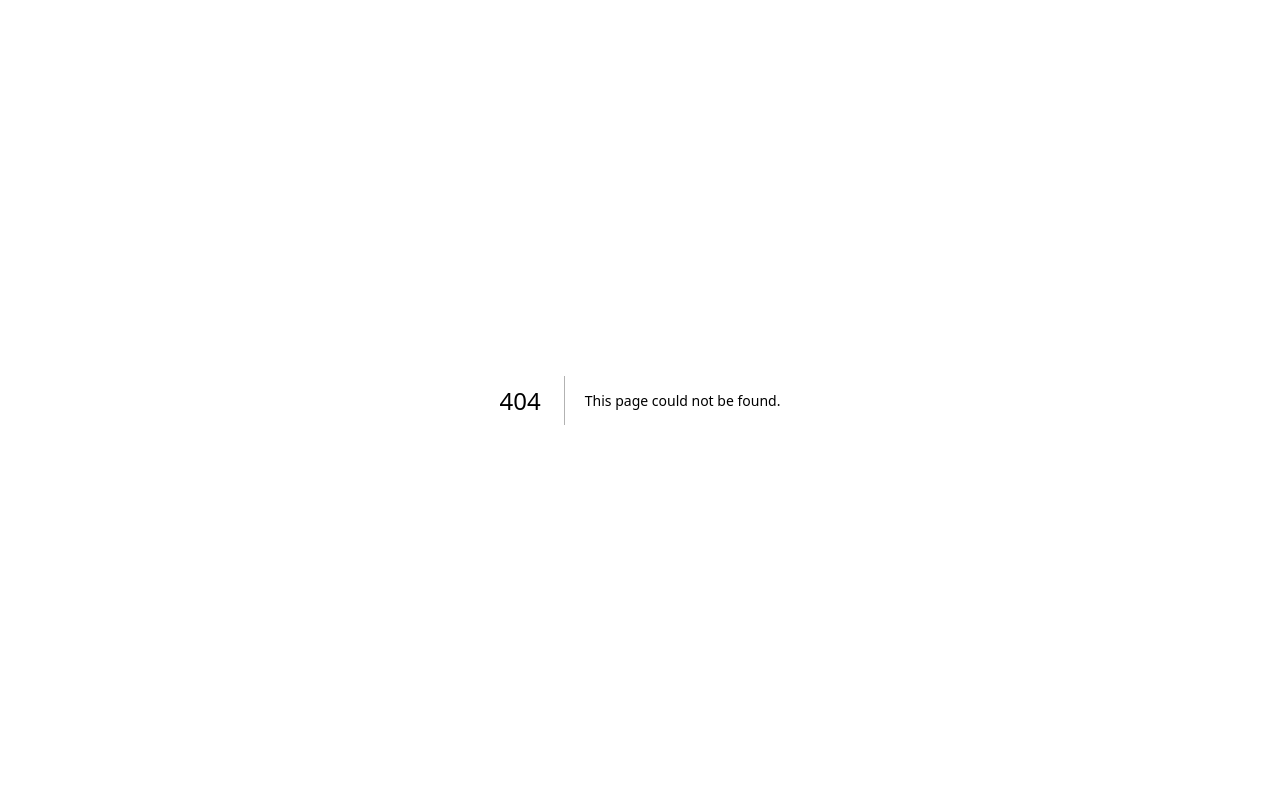
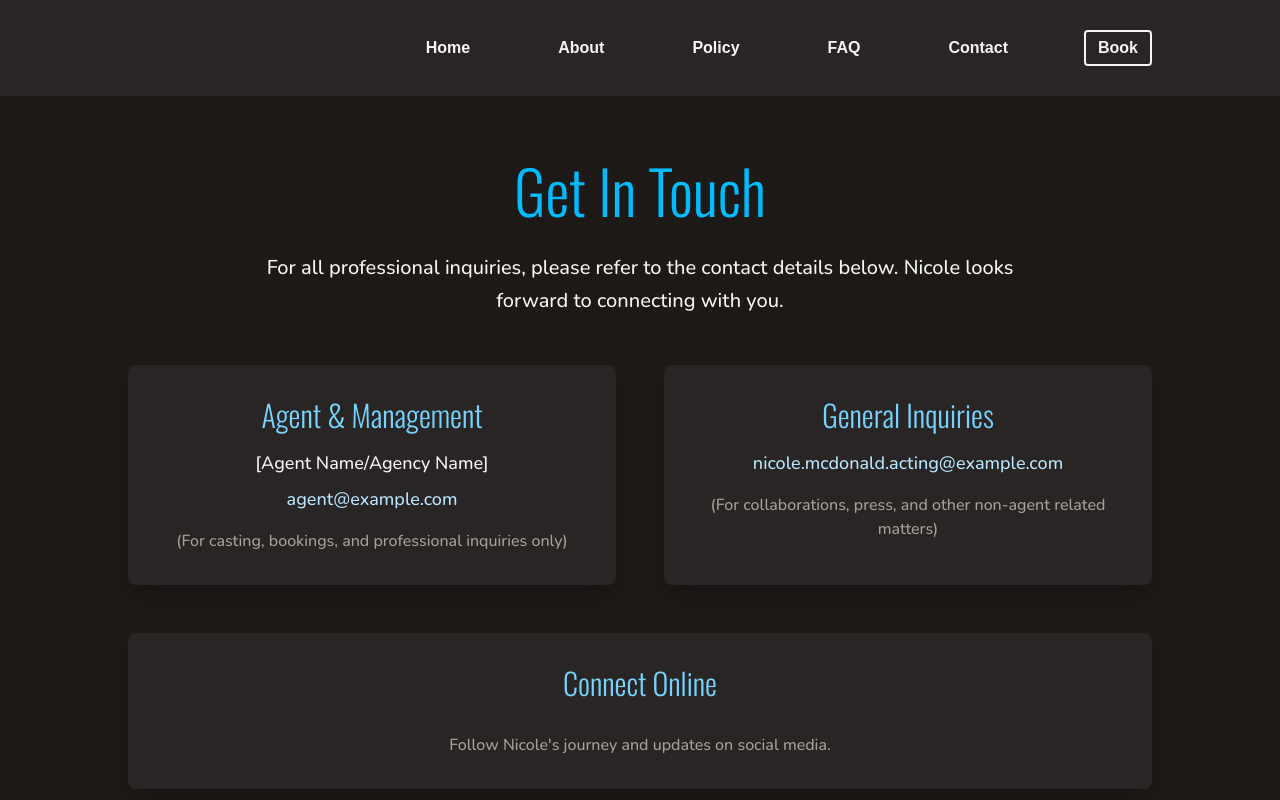
Before and after one commit to kalandjl/acting-tutor-service, a Next.js app: page /contact in a window 1280 px wide. Before the commit this address had no page. Shown: the top 800 px of the page. Built offline with nearby package versions, Linux system fonts and the light colour scheme.

Commit message:
more style changes

```diff
--- a/app/book/page.tsx
+++ b/app/book/page.tsx
@@ -107,6 +107,7 @@ const App = () => {
               Ready to take the next step? Fill out the form below to schedule your personalized coaching session with Nicole.
             </p>
           </div>
+          <ActionArrow />
         </section>
 
         {/* Section 2: Booking Form */}
--- /dev/null
+++ b/app/contact/page.tsx
@@ -0,0 +1,162 @@
+"use client"; // This directive is essential for Framer Motion
+
+import { motion } from "framer-motion";
+import { FC } from "react";
+import Link from "next/link";
+import Layout from "@/components/Layout";
+import { nunito, oswald } from "@/app/fonts"; // Assuming these are your primary fonts
+
+interface Props {}
+
+const ContactPage: FC<Props> = () => {
+    // Animation variants for Framer Motion
+    const pageVariants = {
+        hidden: { opacity: 0, y: 20 },
+        visible: {
+            opacity: 1,
+            y: 0,
+            transition: {
+                duration: 0.6,
+                ease: "easeOut",
+                staggerChildren: 0.15, // Animate sections with a slight delay
+            },
+        },
+    };
+
+    const itemVariants = {
+        hidden: { opacity: 0, y: 20 },
+        visible: { opacity: 1, y: 0 },
+    };
+
+    return (
+        <Layout navColor="stone-800">
+            {/* Ensure navColor uses full Tailwind class */}
+            <>
+                <motion.section
+                    className="min-h-screen bg-stone-900 text-stone-100 py-16 px-4 md:px-8 lg:px-16 flex flex-col items-center justify-center"
+                    variants={pageVariants}
+                    initial="hidden"
+                    animate="visible"
+                >
+                    <motion.h1
+                        className={`${oswald.className} text-5xl md:text-6xl font-bold mb-8 text-center text-sky-400`}
+                        variants={itemVariants}
+                    >
+                        Get In Touch
+                    </motion.h1>
+
+                    <motion.p
+                        className={`${nunito.className} text-lg md:text-xl text-center max-w-3xl mb-12 leading-relaxed`}
+                        variants={itemVariants}
+                    >
+                        For all professional inquiries, please refer to the contact details below. Nicole looks forward to connecting with you.
+                    </motion.p>
+
+                    <div className="grid grid-cols-1 md:grid-cols-2 gap-12 max-w-5xl w-full">
+                        {/* Agent/Management Section */}
+                        <motion.div
+                            className="bg-stone-800 p-8 rounded-lg shadow-xl flex flex-col items-center text-center"
+                            variants={itemVariants}
+                        >
+                            <h2 className={`${oswald.className} text-3xl font-bold mb-4 text-sky-300`}>
+                                Agent & Management
+                            </h2>
+                            <p className={`${nunito.className} text-lg mb-2`}>
+                                [Agent Name/Agency Name]
+                            </p>
+                            <p className={`${nunito.className} text-lg mb-4`}>
+                                <Link href="mailto:agent@example.com" className="text-sky-200 hover:text-sky-400 transition-colors duration-200">
+                                    agent@example.com
+                                </Link>
+                            </p>
+                            <p className={`${nunito.className} text-md text-stone-400`}>
+                                (For casting, bookings, and professional inquiries only)
+                            </p>
+                        </motion.div>
+
+                        {/* General Inquiries Section */}
+                        <motion.div
+                            className="bg-stone-800 p-8 rounded-lg shadow-xl flex flex-col items-center text-center"
+                            variants={itemVariants}
+                        >
+                            <h2 className={`${oswald.className} text-3xl font-bold mb-4 text-sky-300`}>
+                                General Inquiries
+                            </h2>
+                            <p className={`${nunito.className} text-lg mb-4`}>
+                                <a href="mailto:nicole.mcdonald.acting@example.com" className="text-sky-200 hover:text-sky-400 transition-colors duration-200">
+                                    nicole.mcdonald.acting@example.com
+                                </a>
+                            </p>
+                            <p className={`${nunito.className} text-md text-stone-400`}>
+                                (For collaborations, press, and other non-agent related matters)
+                            </p>
+                        </motion.div>
+
+                        {/* Social Media Section */}
+                        <motion.div
+                            className="md:col-span-2 bg-stone-800 p-8 rounded-lg shadow-xl flex flex-col items-center text-center"
+                            variants={itemVariants}
+                        >
+                            <h2 className={`${oswald.className} text-3xl font-bold mb-4 text-sky-300`}>
+                                Connect Online
+                            </h2>
+                            <div className="flex space-x-6 text-4xl">
+                                {/* Replace with actual icons/links as needed */}
+                                <Link href="https://www.imdb.com/name/nmXXXXXXX/" target="_blank" rel="noopener noreferrer" passHref>
+                                    <motion.p
+                                        className="text-stone-300 hover:text-sky-400 transition-colors duration-200"
+                                        whileHover={{ scale: 1.1 }}
+                                        whileTap={{ scale: 0.9 }}
+                                        aria-label="IMDb Profile"
+                                    >
+                                        <i className="fab fa-imdb"></i> {/* Font Awesome IMDb icon */}
+                                    </motion.p>
+                                </Link>
+                                <Link href="https://www.instagram.com/nicolemcdonald_acting/" target="_blank" rel="noopener noreferrer" passHref>
+                                    <motion.p
+                                        className="text-stone-300 hover:text-sky-400 transition-colors duration-200"
+                                        whileHover={{ scale: 1.1 }}
+                                        whileTap={{ scale: 0.9 }}
+                                        aria-label="Instagram Profile"
+                                    >
+                                        <i className="fab fa-instagram"></i> {/* Font Awesome Instagram icon */}
+                                    </motion.p>
+                                </Link>
+                                <Link href="https://www.linkedin.com/in/nicolemcdonald/" target="_blank" rel="noopener noreferrer" passHref>
+                                    <motion.p
+                                        className="text-stone-300 hover:text-sky-400 transition-colors duration-200"
+                                        whileHover={{ scale: 1.1 }}
+                                        whileTap={{ scale: 0.9 }}
+                                        aria-label="LinkedIn Profile"
+                                    >
+                                        <i className="fab fa-linkedin-in"></i> {/* Font Awesome LinkedIn icon */}
+                                    </motion.p>
+                                </Link>
+                            </div>
+                            <p className={`${nunito.className} text-md text-stone-400 mt-4`}>
+                                Follow Nicole's journey and updates on social media.
+                            </p>
+                        </motion.div>
+
+                        {/* Location/Base Section */}
+                        <motion.div
+                            className="md:col-span-2 bg-stone-800 p-8 rounded-lg shadow-xl flex flex-col items-center text-center"
+                            variants={itemVariants}
+                        >
+                            <h2 className={`${oswald.className} text-3xl font-bold mb-4 text-sky-300`}>
+                                Based In
+                            </h2>
+                            <p className={`${nunito.className} text-lg mb-2`}>
+                                Vancouver, British Columbia, Canada
+                            </p>
+                            <p className={`${nunito.className} text-md text-stone-400`}>
+                            </p>
+                        </motion.div>
+                    </div>
+                </motion.section>
+            </>
+        </Layout>
+    );
+};
+
+export default ContactPage;
--- a/app/page.tsx
+++ b/app/page.tsx
@@ -24,8 +24,9 @@ const Home = () => {
     };
 
     return (
-        <Layout navColor="sky-500">
+        <Layout navColor="sky-800">
             <>
+                <div className="bg-sky-800"></div>
                 {/* Ensure navColor uses full Tailwind class */}
                 <section
                     id="hero"
@@ -43,6 +44,7 @@ const Home = () => {
                             className="opacity-60" // Subtle transparency to help text stand out
                         />
                     </div>
+                    <div className="absolute inset-0 bg-black opacity-50"></div>
 
                     {/* Content Overlay */}
                     <motion.div
--- a/components/PageSections/AboutSection/AboutSection.tsx
+++ b/components/PageSections/AboutSection/AboutSection.tsx
@@ -89,7 +89,7 @@ const AboutSection: FC<Props> = (props) => {
                 >
                     <Link href="/about" passHref>
                         <motion.button
-                            className="bg-sky-500 text-stone-900 font-bold py-3 px-8 rounded-full shadow-lg hover:bg-sky-400 transform transition-all duration-300 hover:scale-105 focus:outline-none focus:ring-4 focus:ring-sky-300"
+                            className="bg-sky-500 text-stone-900 font-bold py-3 px-8 rounded-full shadow-lg hover:bg-sky-400 transform transition-all duration-300 hover:scale-105 focus:outline-none focus:ring-4 focus:ring-sky-300 hover:cursor-pointer"
                             whileHover={{ scale: 1.05 }} // Subtle hover animation
                             whileTap={{ scale: 0.95 }} // Click animation
                         >
--- a/res/links.ts
+++ b/res/links.ts
@@ -16,9 +16,13 @@ const pages = [
         href: "/faq"
     },
     {
+        title: "Contact",
+        href: "/contact"
+    },
+    {
         title: "Book",
         href: "/book"
-    }
+    },
 ]
 
 export default pages
```
